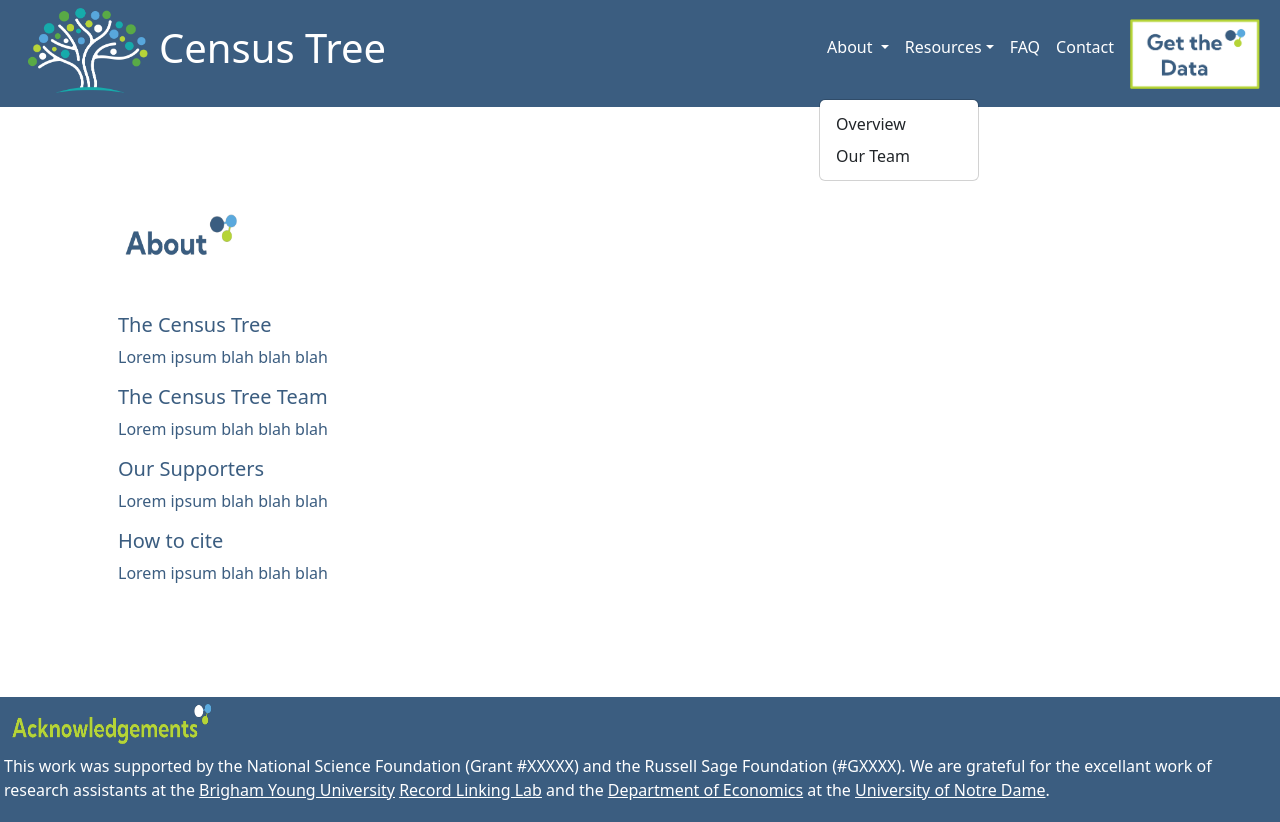
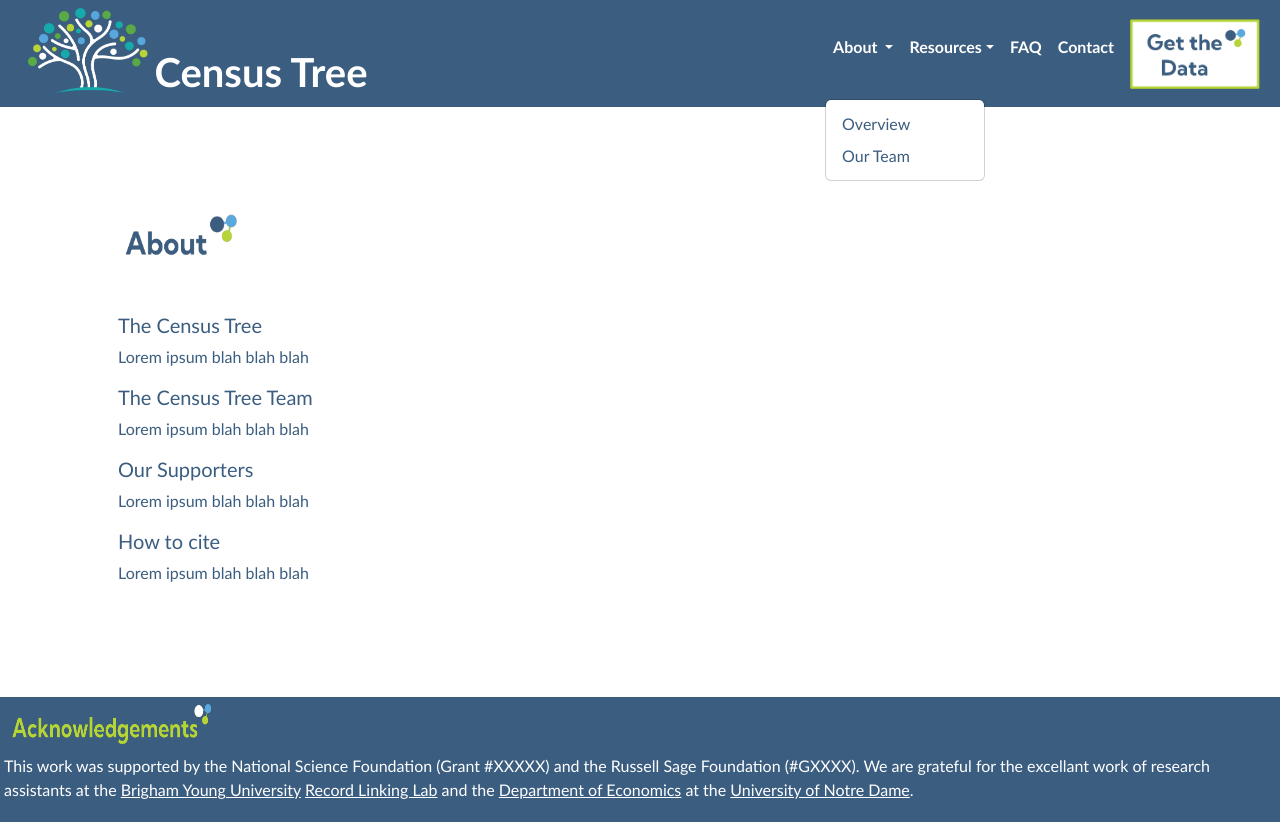
Before and after one commit to byuawsfhtl/censustree-2.0, a plain HTML site: page about.html in a window 1280 px wide. Both pictures are taken after a click on the button "About". Drawn offline with nearby package versions, Linux system fonts and the light colour scheme.

Commit message:
font changes

```diff
--- a/about.html
+++ b/about.html
@@ -23,7 +23,7 @@
             /></a>
           </div>
           <div class="col-sm-8">
-            <h1 class="mt-4 text-white">Census Tree</h1>
+            <h1 class="mt-5 text-white fw-bold custom-font">Census Tree</h1>
           </div>
         </div>
         <button
@@ -42,7 +42,7 @@
             <ul class="navbar-nav">
               <li class="nav-item dropdown">
                 <a
-                  class="nav-link dropdown-toggle text-white mt-3"
+                  class="nav-link dropdown-toggle text-white mt-3 fw-bold"
                   href="#"
                   role="button"
                   data-bs-toggle="dropdown"
@@ -52,15 +52,15 @@
                 </a>
                 <ul class="dropdown-menu">
                   <li>
-                    <a class="dropdown-item" href="about.html">Overview</a>
+                    <a class="dropdown-item custom-blue" href="about.html">Overview</a>
                   </li>
-                  <li><a class="dropdown-item" href="#">Our Team</a></li>
+                  <li><a class="dropdown-item custom-blue" href="#">Our Team</a></li>
                 </ul>
               </li>
 
               <li class="nav-item dropdown">
                 <a
-                  class="nav-link dropdown-toggle text-white mt-3"
+                  class="nav-link dropdown-toggle text-white mt-3 fw-bold"
                   href="#"
                   role="button"
                   data-bs-toggle="dropdown"
@@ -69,12 +69,12 @@
                 >
                 <ul class="dropdown-menu">
                   <li>
-                    <a class="dropdown-item" href="#">Quick Start Guide</a>
+                    <a class="dropdown-item custom-blue" href="#">Quick Start Guide</a>
                   </li>
-                  <li><a class="dropdown-item" href="#">Methodology</a></li>
-                  <li><a class="dropdown-item" href="#">Video Tutorials</a></li>
+                  <li><a class="dropdown-item custom-blue" href="#">Methodology</a></li>
+                  <li><a class="dropdown-item custom-blue" href="#">Video Tutorials</a></li>
                   <li>
-                    <a class="dropdown-item" href="#"
+                    <a class="dropdown-item custom-blue" href="#"
                       >Research Using the Census Tree</a
                     >
                   </li>
@@ -83,13 +83,13 @@
 
               <li class="nav-item">
                 <a
-                  class="nav-link text-white mt-3"
+                  class="nav-link text-white mt-3 fw-bold"
                   href="https://sites.google.com/view/family-tree-faq/home"
                   >FAQ</a
                 >
               </li>
               <li class="nav-item">
-                <a class="nav-link text-white mt-3" href="#">Contact</a>
+                <a class="nav-link text-white mt-3 fw-bold" href="#">Contact</a>
               </li>
 
               <li class="nav-item">
--- a/style.css
+++ b/style.css
@@ -1,3 +1,7 @@
+*{
+    font-family: Calibri;
+}
+
 .custom-background {
     background-color: #3b5d80;
 }
```
Also changed, not shown: get_the_data.html (+11 -11 lines), index.html (+11 -11 lines).
